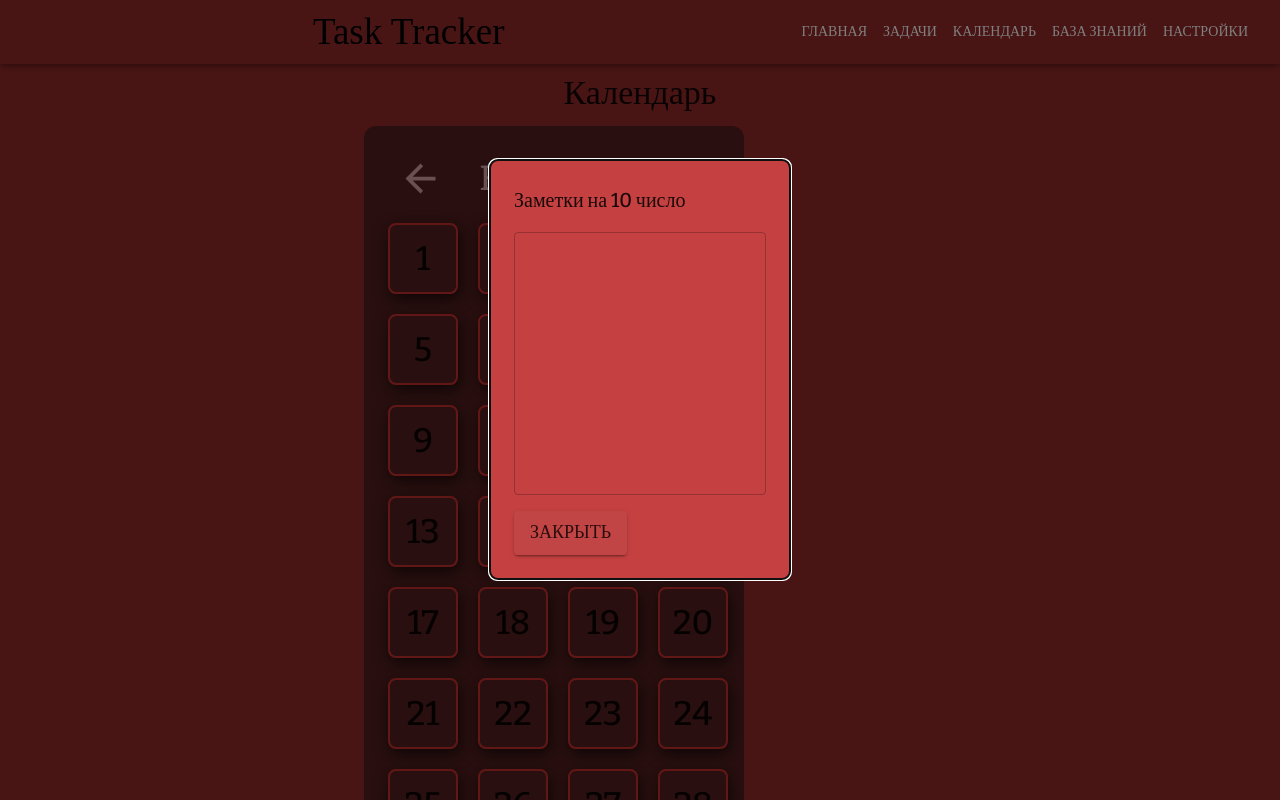
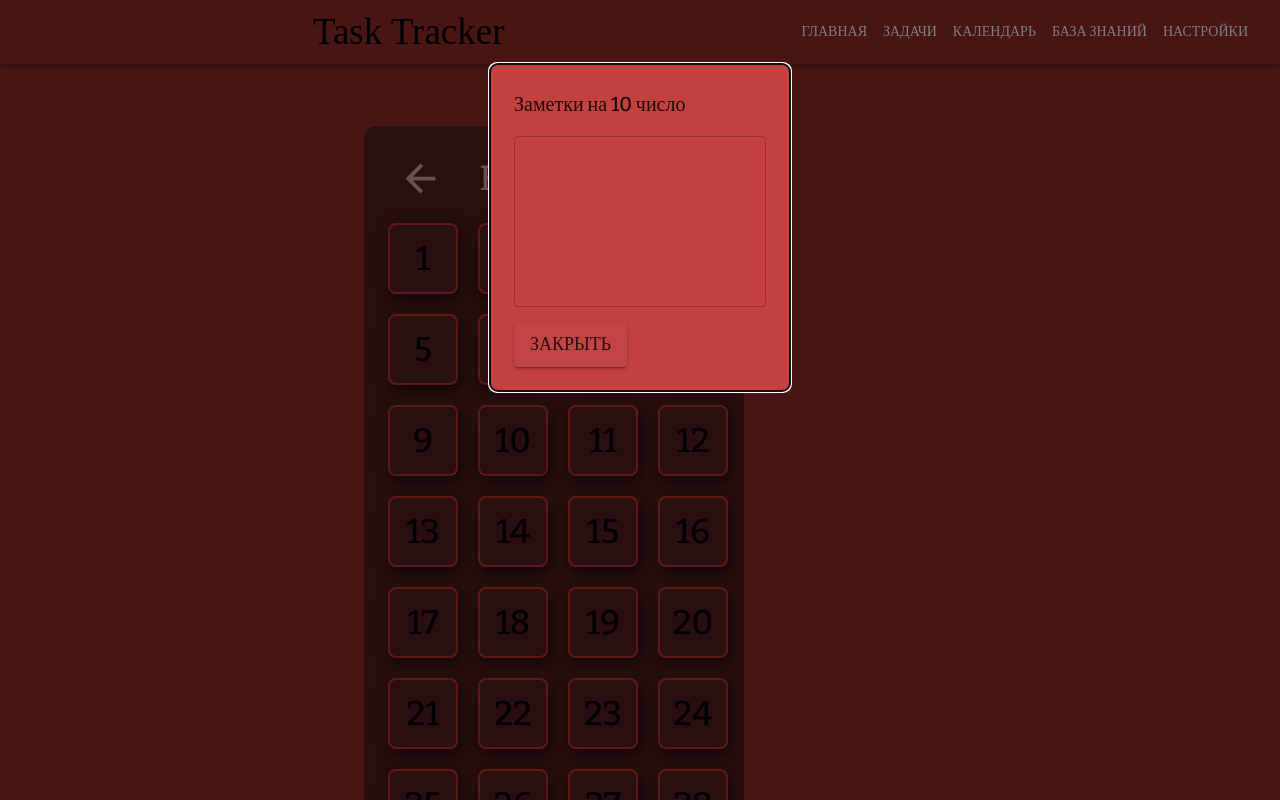
Before and after one commit to Alexer139/task-tracker, a React (Vite) app: page /calendar in a window 1280 px wide. Both pictures are taken after a click on the element "10". Shown: the top 800 px of the page. Built offline with nearby package versions, Linux system fonts and the light colour scheme; a web font is replaced by a local one.

Commit message:
fix modal

```diff
--- a/src/pages/Calendar.jsx
+++ b/src/pages/Calendar.jsx
@@ -91,7 +91,7 @@ const Calendar = () => {
             p: 3,
             bgcolor: "rgb(197, 65, 65)",
             mx: "auto",
-            mt: "20vh",
+            mt: "8vh",
             borderRadius: 2,
             transform: open ? "scale(1)" : "scale(0.9)",
             transition: "transform 0.3s ease-in-out, opacity 0.3s ease-in-out",
@@ -102,7 +102,7 @@ const Calendar = () => {
           <TextField
             fullWidth
             multiline
-            rows={10}
+            rows={6}
             variant="outlined"
             value={notes[`${currentYear}-${currentMonth}-${selectedDate}`] || ""}
             onChange={handleSaveNote}
--- a/src/pages/Tasks.jsx
+++ b/src/pages/Tasks.jsx
@@ -39,14 +39,14 @@ const Tasks = () => {
         ))}
       </Box>
 
-      {/* Модальное окно */}
+                          {/* Модальное окно */}
       <Modal open={open} onClose={handleClose}>
         <Box sx={{
             width: 330,
             p: 3,
             bgcolor: "rgb(197, 65, 65)",
             mx: "auto",
-            mt: "13.5vh",
+            mt: "8vh",
             borderRadius: 3,
 
           }}>
@@ -79,7 +79,7 @@ const Tasks = () => {
             onChange={(e) => setSelectedTask({ ...selectedTask, description: e.target.value })}
             variant="outlined"
             multiline
-            rows={21.5}
+            rows={8}
             sx={{
               mb: 2,
               '& label.Mui-focused': {
```
